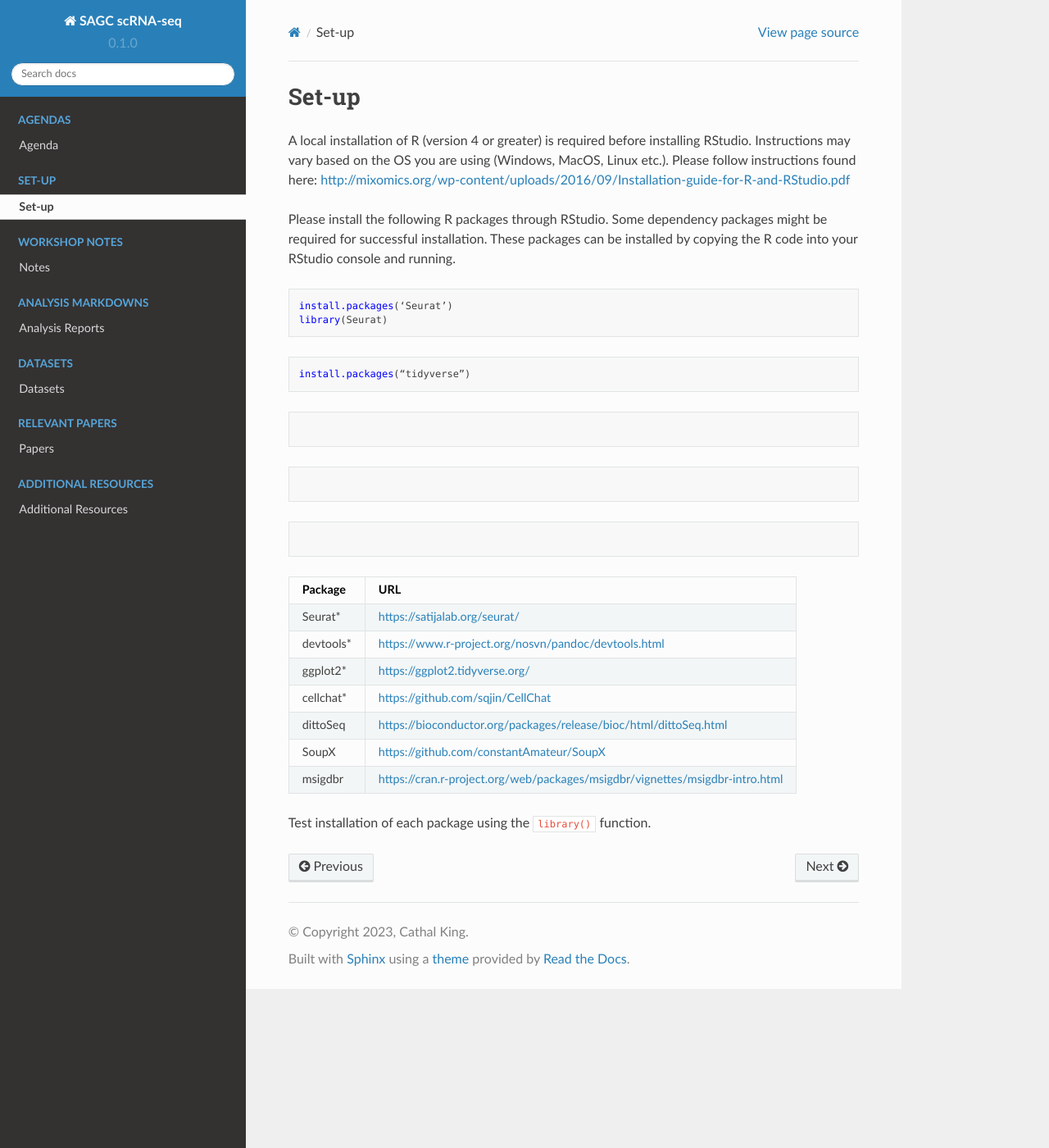
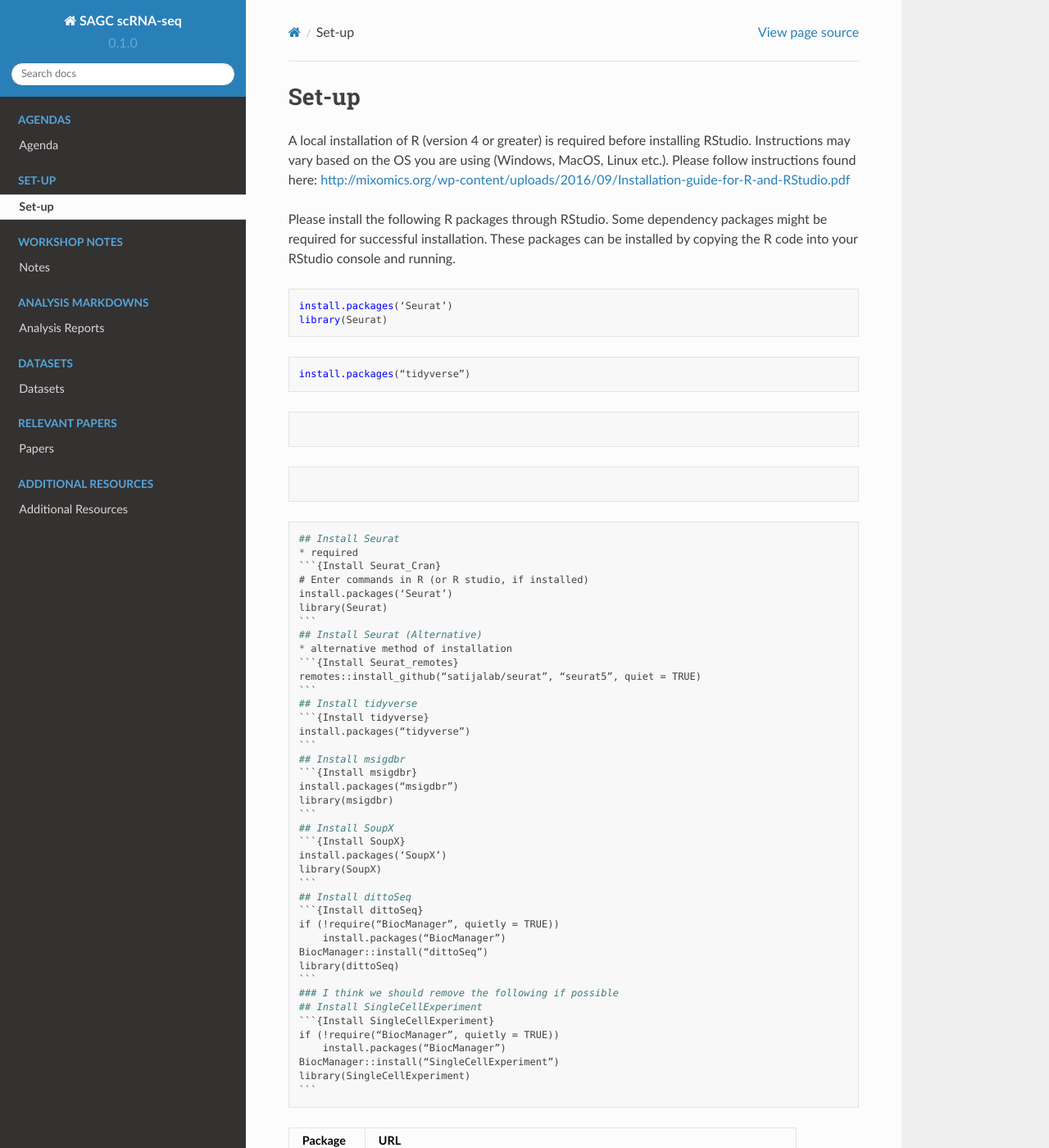
Before and after one commit to dw-thomson/SAGC_scRNAseq_workshop, a Sphinx documentation site: the page built from docs/source/Set-up.rst, in a window 1280 px wide and 1400 px high. Shown: the whole window at 82% size. Built offline with Sphinx 7.4.7 and the Read the Docs theme 2.0.0, drawn with Linux system fonts in a browser that asks for light colours.

Commit message:
Update Set-up.rst
pw

````diff
--- a/docs/source/Set-up.rst
+++ b/docs/source/Set-up.rst
@@ -27,6 +27,48 @@ Please install the following R packages through RStudio. Some dependency package
 
 .. code-block:: R
 
+    ## Install Seurat
+    * required
+    ```{Install Seurat_Cran}
+    # Enter commands in R (or R studio, if installed)
+    install.packages(‘Seurat’)
+    library(Seurat)
+    ```
+    ## Install Seurat (Alternative)
+    * alternative method of installation
+    ```{Install Seurat_remotes}
+    remotes::install_github(“satijalab/seurat”, “seurat5”, quiet = TRUE)
+    ```
+    ## Install tidyverse
+    ```{Install tidyverse}
+    install.packages(“tidyverse”)
+    ```
+    ## Install msigdbr
+    ```{Install msigdbr}
+    install.packages(“msigdbr”)
+    library(msigdbr)
+    ```
+    ## Install SoupX
+    ```{Install SoupX}
+    install.packages(‘SoupX’)
+    library(SoupX)
+    ```
+    ## Install dittoSeq
+    ```{Install dittoSeq}
+    if (!require(“BiocManager”, quietly = TRUE))
+        install.packages(“BiocManager”)
+    BiocManager::install(“dittoSeq”)
+    library(dittoSeq)
+    ```
+    ### I think we should remove the following if possible
+    ## Install SingleCellExperiment
+    ```{Install SingleCellExperiment}
+    if (!require(“BiocManager”, quietly = TRUE))
+        install.packages(“BiocManager”)
+    BiocManager::install(“SingleCellExperiment”)
+    library(SingleCellExperiment)
+    ```
+
 ==========  =====
 Package     URL
 ==========  =====
````
